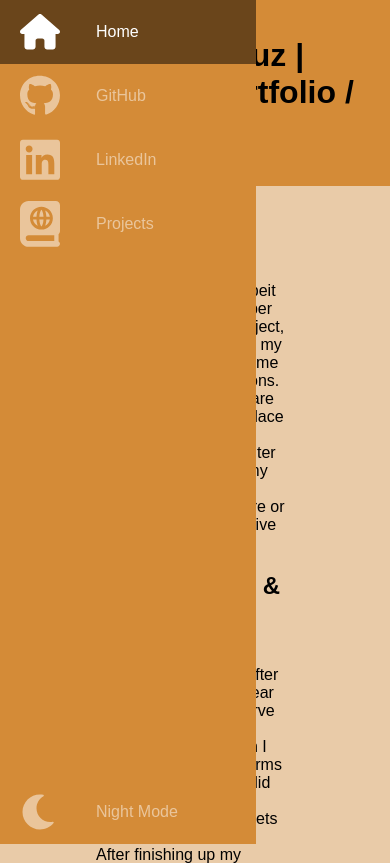
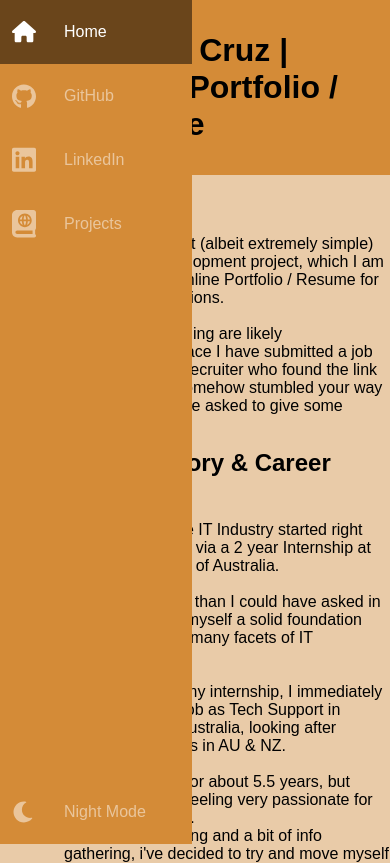
Before and after one commit to bendecruz745/bendecruzsite, a plain HTML site: page index.html in a window 390 px wide. Shown: the top 863 px of the page. Drawn offline with Linux system fonts and the light colour scheme.

Commit message:
first proper updates

```diff
--- a/css/style.css
+++ b/css/style.css
@@ -10,20 +10,32 @@
   --bg-secondary: #8F4E25;
 }
 
-
-
 header {
   background-color: var(--bg-primary);
+}
+
+main {
+  margin-left: 5rem;
+  padding-left: 1rem;
+  width: 70%;
+}
+
+h1 {
+  margin: 0;
+  padding: 1rem;
+}
+
+h2 {
+  margin: 0;
+  padding-top: 1rem;
+  padding-bottom: 1rem;
 }
 
 body {
   background-color: #d79e5c88;
   margin: 0;
   padding: 0;
-}
-
-main {
-  width: 50%;
+  width: 100%;
 }
 
 body::-webkit-scrollbar {
@@ -37,6 +49,54 @@ body::-webkit-scrollbar-track {
 body::-webkit-scrollbar-thumb {
   background: #6649b8;
 }
+
+.navbar {
+  height: 100vh;
+  position: fixed;
+  background-color: var(--bg-primary);
+  overflow: hidden;
+  transition: width 200ms ease;
+}
+
+.navbar:hover {
+  width: 16rem;
+}
+
+.navbar:hover .link-text {
+  display: block;
+}
+
+.nav-link {
+  display: flex;
+  align-items: center;
+  height: 4rem;
+  color: var(--text-primary);
+  text-decoration: none;
+  filter: opacity(0.5);
+  transition: 300ms;
+}
+
+.nav-link:hover {
+  filter: opacity(1);
+  background: rgba(0, 0, 0, 0.5);
+}
+
+.nav-link svg {
+  min-width: 2.5rem;
+  width: 2.5rem;
+  margin: 0 1.25rem;
+  fill: #fff;
+
+}
+
+.nav-item {
+  width: 100%;
+}
+
+.nav-item:last-child {
+  margin-top: auto;
+}
+
 
 header {
   margin-left: 5rem;
@@ -58,60 +118,16 @@ header {
   margin-left: 1rem;
 }
 
-.nav-link {
-  display: flex;
-  align-items: center;
-  height: 4rem;
-  color: var(--text-primary);
-  text-decoration: none;
-  filter: opacity(0.5);
-  transition: 300ms;
-}
 
-.nav-link:hover {
-  filter: opacity(1);
-  background: rgba(0, 0, 0, 0.5);
-}
 
 .active {
   filter: opacity(1);
   background: rgba(0, 0, 0, 0.5);
 }
 
-.nav-link svg {
-  min-width: 2.5rem;
-  width: 2.5rem;
-  margin: 0 1.25rem;
-  fill: #fff;
 
-}
 
-main {
-  margin-left: 5rem;
-  padding: 1rem;
-}
 
-.navbar {
-  position: fixed;
-  background-color: var(--bg-primary);
-  transition: width 200ms ease;
-}
-
-.navbar:hover {
-  width: 16rem;
-}
-
-.navbar:hover .link-text {
-  display: block;
-}
-
-.nav-item {
-  width: 100%;
-}
-
-.nav-item:last-child {
-  margin-top: auto;
-}
 
 
 /* For Smaller Screens */
@@ -120,6 +136,29 @@ main {
 
   .navbar {
     height: 100%;
+    width: 3rem;
+    transition: width 0ms ease;
+  }
+
+  .nav-link svg {
+    min-width: 1.5rem;
+    width: 1.5rem;
+    margin: 0 .75rem;
+    fill: #fff;
+
+  }
+
+  .navbar:hover {
+    width: 12rem;
+  }
+
+  header {
+    margin-left: 3rem;
+  }
+
+  main {
+    width: auto;
+    margin-left: 3rem;
   }
 }
 
@@ -130,6 +169,5 @@ main {
   .navbar {
     top: 0;
     width: 5rem;
-    height: 100vh;
   }
 }
--- a/index.html
+++ b/index.html
@@ -4,9 +4,9 @@
 <head>
   <meta charset="UTF-8">
   <meta http-equiv="X-UA-Compatible" content="IE=edge">
-  <meta name="viewport" content="width=device-width, initial-scale=1.0, maximum-scale=1.0">
+  <meta name="viewport" content="width=device-width, initial-scale=1.0">
   <title>Homepage | Ben De Cruz</title>
-  <link rel="stylesheet" type="text/css" href="css/style.css"/>
+  <link rel="stylesheet" type="text/css" href="css/style.css" />
 </head>
 
 <body>
@@ -74,27 +74,28 @@
   </header>
 
   <main>
-    <p>
-    <h1>Welcome!</h1>
-    This site is my first (albeit extremely simple) proper Web Development project, which I am turning into my Online Portfolio / Resume for
-    future job applications. <br>
+
+    <h2>Welcome!</h2>
+    This site is my first (albeit extremely simple) proper Web Development project, which I am turning into my Online
+    Portfolio / Resume for
+    future job applications. <br> <br>
     Those of you reading are likely someone/someplace I have submitted a job application for, a recruiter who found the
     link in my LinkedIn, somehow stumbled your way here or a friend i've asked to give some critique. <br>
 
-
     <h2>IT Job History & Career Pivot</h2>
     My jouney into the IT Industry started right after High School, via a 2 year Internship at the Reserve Bank of
-    Australia. <br>
+    Australia. <br> <br>
     It was much more than I could have asked in terms of building myself a solid foundation and experiencing many facets
-    of IT Infrastructure. <br>
-    After finishing up my Internship, I immediately found a full-time job as Tech Support in Parker Hannifin Australia,
+    of IT Infrastructure. <br> <br>
+    After completing my internship, I immediately found a full-time job as Tech Support in Parker Hannifin Australia,
     looking after around 500~ users in AU & NZ. <br><br>
 
     I've worked here for about 5.5 years, but found myself not feeling very passionate for my work anymore. <br>
-    So after researching and a bit of info gathering, i've decided to try and move myself into Full Stack Web Development. <br>
+    So after researching and a bit of info gathering, i've decided to try and move myself into Full Stack Web
+    Development. <br>
 
     <h2>Prior Programming Experience</h2>
-    My main experience programming have been in multiple (unforunately all unfinished) game development projects with a
+    My main experience programming have been in multiple (unfortunately all unfinished) game development projects with a
     friend, notably utilizing Lua with Love2D and GDScript with Godot (similar to Python). <br> <br>
 
     Solving issues that we ran into or finding out ways to implement certain features was always a fun experience, and I
@@ -107,16 +108,18 @@
 
     To start off with, the thing i've learned with some personal projects and working Tech Support is that there is
     something about coding and finding solutions (not limited to Game Development, Web Applications or even just a
-    standard Site like this one) quite satisfying. <br>
+    standard Site like this one) quite satisfying. <br> <br>
     An example of this that I encountered in my work in Parker, was that even successfully fixing some Excel VBA Macros
     (in old legacy Spreadsheets) gave me a bigger sense of accomplishment than pretty much anything i've resolved in my
     5 years working tech support. <br> <br>
 
     When I finally realised this, I started hunting for courses online (the idea of going to University now with both
     the time commitment & cost did not make it an option) and happened to find the CFSD course hosted by AIICT. <br>
+    <br>
     I will admit, due to my previous programming experience I wasn't remotely certain if the passion & satisfaction I
-    found in my personal projects would also apply to Web Development, but after trying out <a href="https://fullstackopen.com/">FullStackOpen</a>,
-    a free online course, I found myself wanting to hop right back into it after a day of work for a full week.<br>
+    found in my personal projects would also apply to Web Development, but after trying out <a
+      href="https://fullstackopen.com/">FullStackOpen</a>,
+    a free online course, I found myself wanting to hop right back into it after a day of work for a full week.<br> <br>
     I also found that my older Brother's work lines up extremely closely to Web Application development, so any
     questions I had were thrown at him, including questions about the industry, type of work, standards, etc. <br><br>
 
@@ -126,13 +129,11 @@
 
     Since my decision on wanting to accomplish a career change, working as Tech Support has put a heavier level of
     stress on me, alongside noticing the very evident lack of job satisfaction.
-    Coming back home after a day of work has now left me drained and has started to affect my studying ability.<br>
+    Coming back home after a day of work has now left me drained and has started to affect my studying ability.<br> <br>
 
     So for my last life changing decision, I decided to quit. <br>
-    Once I have left, I will put full focus on my CFSD course & other avenues for learning, alongside developing some
+    Once leaving, I will put full focus on my CFSD course & other avenues for learning, alongside developing some
     projects to refine my skills.
-
-    </p>
   </main>
 
   <footer>
```
Also changed, not shown: projects.html (+3 -2 lines).
